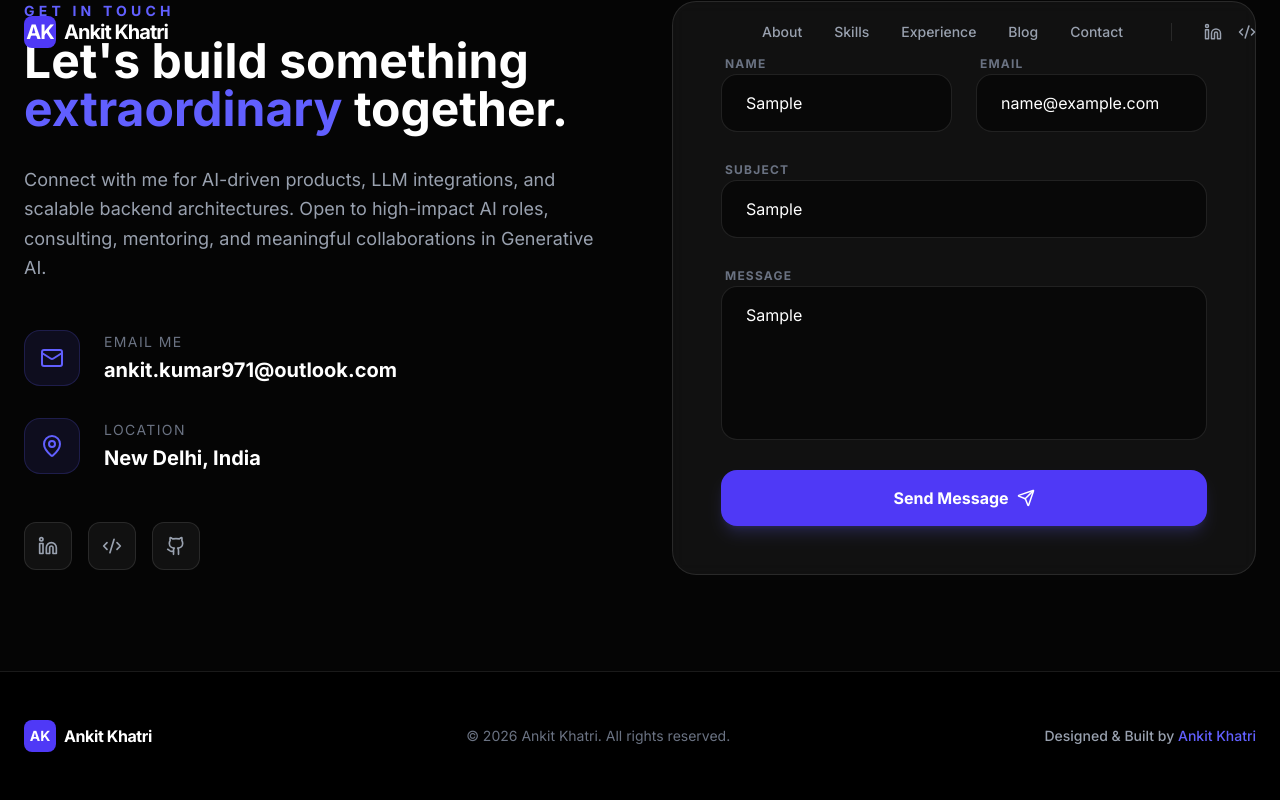
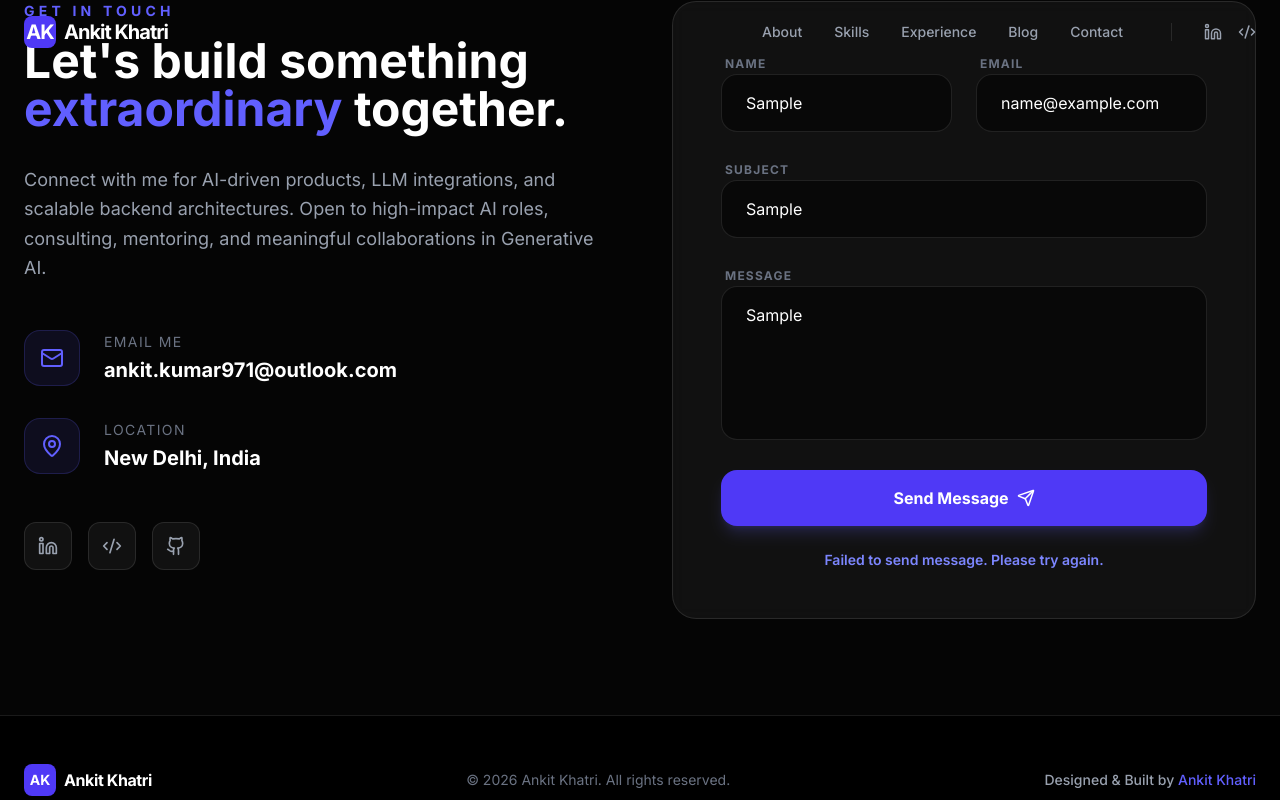
Before and after one commit to softwarekhatri/portfolio-new, a React (Vite) app: page / in a window 1280 px wide. Both pictures are taken after typing "Sample", "name@example.com", "Sample", "Sample" into the empty fields and a click on the button "Send Message". Shown: the part 6425-7225 px from the top of the page. Built offline with nearby package versions, Linux system fonts and the light colour scheme.

Commit message:
updated contact form

```diff
--- a/src/components/Contact.tsx
+++ b/src/components/Contact.tsx
@@ -4,6 +4,44 @@ import { Mail, Linkedin, Github, Send, MapPin, Code2 } from "lucide-react";
 import { PERSON_DETAILS } from "../constants";
 
 export default function Contact() {
+  const [status, setStatus] = React.useState("");
+
+  React.useEffect(() => {
+    if (status) {
+      const timer = setTimeout(() => setStatus(""), 5000);
+      return () => clearTimeout(timer);
+    }
+  }, [status]);
+
+  const handleSubmit = async (e: React.FormEvent<HTMLFormElement>) => {
+    e.preventDefault();
+    const form = e.currentTarget;
+    const formData = new FormData(form);
+    const data = {
+      name: formData.get("name"),
+      email: formData.get("email"),
+      subject: formData.get("subject"),
+      message: formData.get("message"),
+    };
+    try {
+      const response = await fetch("https://formspree.io/f/xeolpgga", {
+        method: "POST",
+        headers: {
+          "Content-Type": "application/json",
+        },
+        body: JSON.stringify(data),
+      });
+      if (response.ok) {
+        setStatus("Message sent successfully!");
+        form.reset();
+      } else {
+        setStatus("Failed to send message. Please try again.");
+      }
+    } catch (error) {
+      setStatus("Failed to send message. Please try again.");
+    }
+  };
+
   return (
     <section
       id="contact"
@@ -96,7 +134,7 @@ export default function Contact() {
             transition={{ duration: 0.8 }}
             className="p-6 md:p-12 rounded-3xl bg-white/5 border border-white/10 backdrop-blur-sm"
           >
-            <form className="space-y-6" onSubmit={(e) => e.preventDefault()}>
+            <form className="space-y-6" onSubmit={handleSubmit}>
               <div className="grid md:grid-cols-2 gap-6">
                 <div className="space-y-2">
                   <label className="text-xs font-bold text-gray-500 uppercase tracking-widest ml-1">
@@ -104,6 +142,8 @@ export default function Contact() {
                   </label>
                   <input
                     type="text"
+                    name="name"
+                    required
                     placeholder="What should I call you?"
                     className="w-full px-4 md:px-6 py-4 bg-black/50 border border-white/10 rounded-2xl text-white focus:outline-none focus:border-indigo-500 transition-colors"
                   />
@@ -114,6 +154,8 @@ export default function Contact() {
                   </label>
                   <input
                     type="email"
+                    name="email"
+                    required
                     placeholder="Where can I reach you?"
                     className="w-full px-4 md:px-6 py-4 bg-black/50 border border-white/10 rounded-2xl text-white focus:outline-none focus:border-indigo-500 transition-colors"
                   />
@@ -125,6 +167,8 @@ export default function Contact() {
                 </label>
                 <input
                   type="text"
+                  name="subject"
+                  required
                   placeholder="Summary of your message"
                   className="w-full px-4 md:px-6 py-4 bg-black/50 border border-white/10 rounded-2xl text-white focus:outline-none focus:border-indigo-500 transition-colors"
                 />
@@ -135,17 +179,24 @@ export default function Contact() {
                 </label>
                 <textarea
                   rows={5}
+                  name="message"
+                  required
                   placeholder="Explain how we can collaborate or any questions you have"
                   className="w-full px-4 md:px-6 py-4 bg-black/50 border border-white/10 rounded-2xl text-white focus:outline-none focus:border-indigo-500 transition-colors resize-none"
                 />
               </div>
-              <button className="w-full py-4 bg-indigo-600 text-white rounded-2xl font-bold flex items-center justify-center gap-2 hover:bg-indigo-700 transition-all shadow-lg shadow-indigo-500/20 group">
+              <button className="w-full py-4 bg-indigo-600 text-white rounded-2xl font-bold flex items-center justify-center gap-2 hover:bg-indigo-700 transition-all shadow-lg shadow-indigo-500/20 group cursor-pointer">
                 Send Message{" "}
                 <Send
                   size={18}
                   className="group-hover:translate-x-1 group-hover:-translate-y-1 transition-transform"
                 />
               </button>
+              {status && (
+                <div className="mt-4 text-center text-sm font-semibold text-indigo-400">
+                  {status}
+                </div>
+              )}
             </form>
           </motion.div>
         </div>
```
